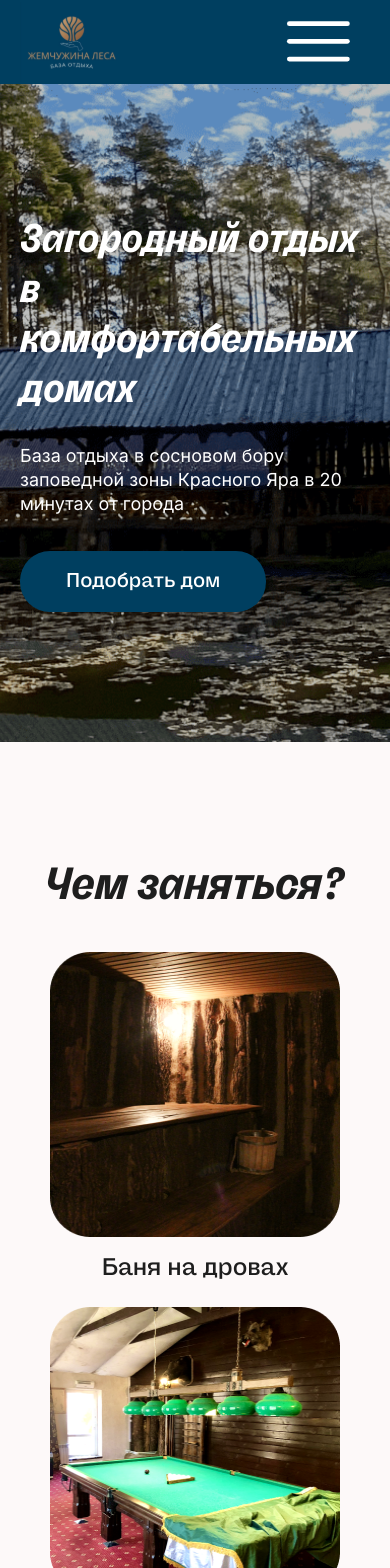
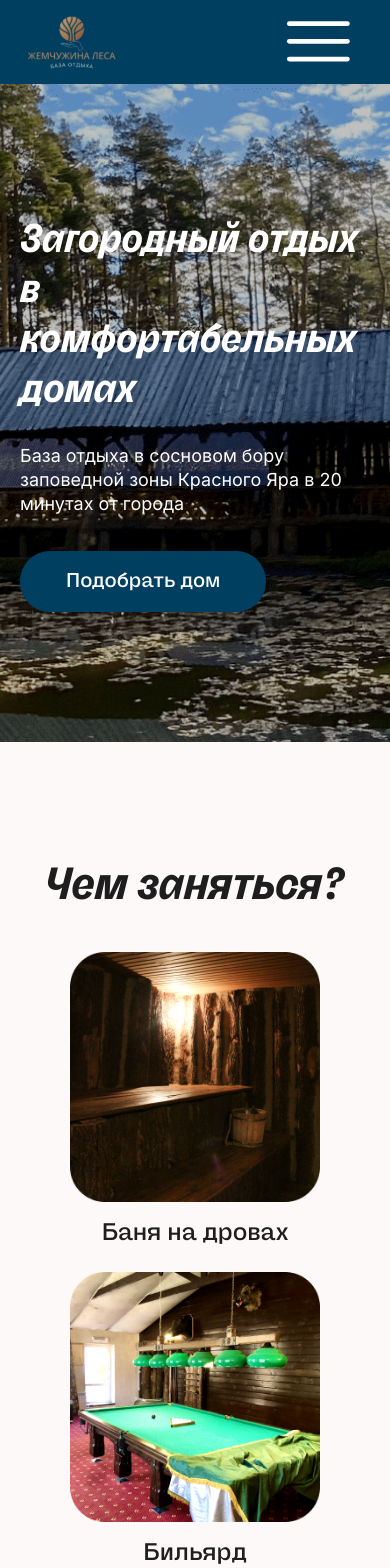
Before and after one commit to DanilAlekseevich/gem-of-forest, a React (Create React App) app: page / in a window 390 px wide. Shown: the top 1568 px of the page. Built offline with nearby package versions, Linux system fonts and the light colour scheme.

Commit message:
Resize about and action images for mobile

```diff
--- a/src/Sections/About/About.module.scss
+++ b/src/Sections/About/About.module.scss
@@ -15,6 +15,13 @@
     @media (max-width: 940px) {
       display: block;
       width: 100%;
+      margin: 0;
+    }
+
+    @media (max-width: 640px) {
+      display: block;
+      width: 100%;
+      height: 100%;
       margin: 0;
     }
 
--- a/src/components/ActionCard/ActionCard.module.scss
+++ b/src/components/ActionCard/ActionCard.module.scss
@@ -23,8 +23,8 @@
     }
 
     @media (max-width: 640px) {
-      width: 290px;
-      height: 285px;
+      width: 250px;
+      height: 250px;
       margin: 15px 0;
     }
 
```
